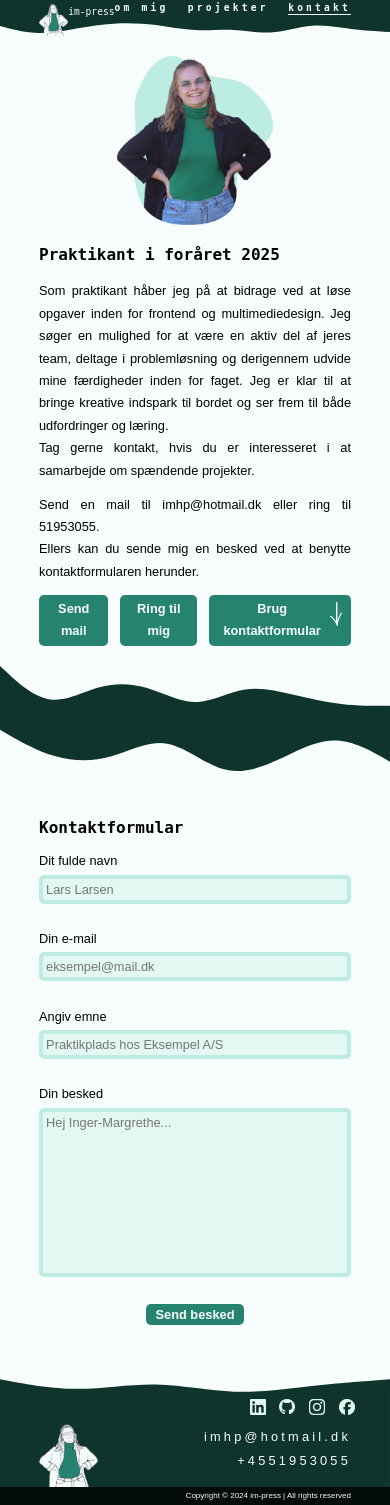
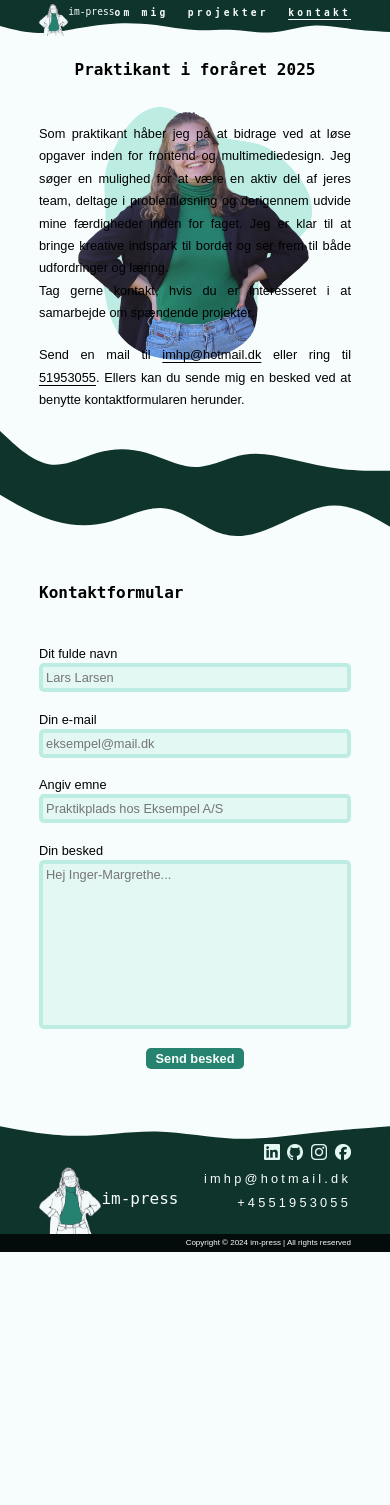
Before and after one commit to imhp1721/portfolio, a React (Vite) app: page /kontakt in a window 390 px wide. After the commit the page ends 1252 px from the top, so only its background shows below. Built offline with nearby package versions, Linux system fonts and the light colour scheme; a web font is replaced by a local one.

Commit message:
tablet version done + mobile started

```diff
--- a/src/App.css
+++ b/src/App.css
@@ -38,13 +38,11 @@
   /* --- border radius --- */
   --border_rad: 5px;
 
-  /* --- border radius --- */
+  /* --- most used spacing --- */
   --main_vertical_space: 3dvw;
 }
 
-/* -----------------------------------------------
-  GENERAL STYLING
------------------------------------------------ */
+/* --- GENERAL STYLING --------------------------------------------------------------------------------------------------------------------------------------------------------------------------------------------------------------------------------------------- */
 
 *,
 html,
@@ -115,9 +113,7 @@ h2 {
   font-size: var(--font_m);
 }
 
-/* ------------------------------------------------------------------------
-  REUSED CLASS STYLING
------------------------------------------------------------------------- */
+/* --- REUSED CLASS STYLING --------------------------------------------------------------------------------------------------------------------------------------------------------------------------------------------------------------------------------------------- */
 
 .main_grid {
   align-items: center;
@@ -125,6 +121,7 @@ h2 {
   grid-template-columns: repeat(12, 1fr);
   margin: 5dvw auto 10dvw;
   max-width: 1400px;
+  row-gap: var(--main_vertical_space);
   width: 80%;
 }
 
@@ -139,26 +136,40 @@ h2 {
   width: 100%;
 }
 
-/* -------------- text & image 2-part layout --------------------- */
+/* --- text & image 2-part layout --- */
+
+.txt_left h2,
+.txt_right h2 {
+  grid-column: 1 / -1;
+  grid-row: 1 / 2;
+}
 
 .txt_left article {
   grid-column: 1 / 8;
+  grid-row: 2 / 3;
 }
 
 .txt_left img,
 .txt_left .img_cluster {
   grid-column: 9 / -1;
+  grid-row: 2 / 3;
+}
+
+.txt_right h2 {
+  justify-self: end;
 }
 
 .txt_right article {
   grid-column: 6 / -1;
+  grid-row: 2 / 3;
 }
 
 .txt_right img {
   grid-column: 1 / 5;
+  grid-row: 2 / 3;
 }
 
-/* -------------- call-to-action elements --------------------- */
+/* --- call-to-action elements --- */
 
 .cta_txt {
   font-weight: var(--main_font_medium);
@@ -172,6 +183,7 @@ h2 {
   font-weight: var(--main_font_bold);
   padding: 1% 3%;
   transition: all 0.2s ease-in-out;
+  white-space: nowrap;
   width: fit-content;
 }
 
@@ -185,6 +197,10 @@ h2 {
   align-items: center;
   display: flex;
   gap: 1dvw;
+}
+
+.cta_btn.scroll img {
+  height: var(--font_m);
 }
 
 .logo,
@@ -207,38 +223,7 @@ footer .info .link a:hover {
   transform: scale(1.1);
 }
 
-/* --------------------------------------------------
-  HERO SECTION
---------------------------------------------------- */
-
-h1 {
-  color: var(--clr_light_bg);
-  font-size: var(--font_l);
-  letter-spacing: 0.1rem;
-  margin: 0 5%;
-  position: absolute;
-  text-shadow: 2px 2px 10px var(--clr_dark_txt);
-  top: 15dvh;
-  width: 90%;
-}
-
-.hero {
-  background-color: var(--clr_dark1);
-  position: relative;
-  text-align: center;
-}
-
-.hero img {
-  height: 300px;
-  max-height: 40dvh;
-  max-width: 1998px;
-  object-fit: cover;
-  width: 100%;
-}
-
-/* --------------------------------------------------------
-  NAVIGATION
--------------------------------------------------------- */
+/* --- NAVIGATION --------------------------------------------------------------------------------------------------------------------------------------------------------------------------------------------------------------------------------------------- */
 
 nav {
   font-size: var(--nav_size);
@@ -290,9 +275,7 @@ nav li {
   text-underline-offset: 0.2rem;
 }
 
-/* ------------------------------------------------------
-  FOOTER
-------------------------------------------------------- */
+/* --- FOOTER --------------------------------------------------------------------------------------------------------------------------------------------------------------------------------------------------------------------------------------------- */
 
 footer {
   align-items: end;
@@ -315,6 +298,8 @@ footer .logo h4 {
   font-weight: var(--header_regular);
   padding-top: 15%;
 }
+
+/* --- contact info & links --- */
 
 footer .info {
   display: flex;
@@ -358,6 +343,8 @@ footer .info .link {
   width: fit-content;
 }
 
+/* --- copyright --- */
+
 footer .copy {
   background-color: var(--clr_dark_txt);
   color: var(--clr_light_bg);
@@ -373,9 +360,7 @@ footer .copy p {
   text-align: right;
 }
 
-/* ---------------------------------------------------------
-  MAIN
---------------------------------------------------------- */
+/* --- MAIN --------------------------------------------------------------------------------------------------------------------------------------------------------------------------------------------------------------------------------------------- */
 
 main .info article {
   display: flex;
@@ -383,16 +368,41 @@ main .info article {
   gap: var(--main_vertical_space);
 }
 
-main .info article .buttons {
+.buttons {
   display: flex;
   gap: var(--main_vertical_space);
 }
 
-/* ---------------------------------------------------------
-  HOME
---------------------------------------------------------- */
+/* --- HOME --------------------------------------------------------------------------------------------------------- */
 
-/* -------------- marquee feature --------------------- */
+/* --- hero section --- */
+
+h1 {
+  color: var(--clr_light_bg);
+  font-size: var(--font_l);
+  letter-spacing: 0.1rem;
+  margin: 0 10dvw;
+  position: absolute;
+  text-shadow: 2px 2px 10px var(--clr_dark_txt);
+  top: 15dvh;
+  width: 80%;
+}
+
+.hero {
+  background-color: var(--clr_dark1);
+  position: relative;
+  text-align: center;
+}
+
+.hero img {
+  height: 300px;
+  max-height: 40dvh;
+  max-width: 1998px;
+  object-fit: cover;
+  width: 100%;
+}
+
+/* --- marquee feature --- */
 
 .feature {
   align-items: center;
@@ -427,7 +437,7 @@ main .info article .buttons {
   width: 230px;
 }
 
-/* ------------- skills section ----------------------- */
+/* --- skills section --- */
 
 .skills {
   padding-top: 5dvw;
@@ -511,38 +521,29 @@ main .info article .buttons {
   width: 67%;
 }
 
-/* --------------------------------------------------------------------------
-  OM MIG
---------------------------------------------------------------------------- */
+/* --- OM MIG ------------------------------------------------------------------------------------------------------- */
 
 .om_mig .info {
+  justify-items: center;
   position: relative;
 }
 
 .om_mig .info .full_fig_img {
-  grid-column: 2 / 4;
-  grid-row: 1 / -1;
   height: 100%;
   position: absolute;
   transition: all 0.5s ease-in-out; /* Smooth transition over 0.5 seconds */
+  max-width: 50%;
   z-index: 1;
 }
 
-.om_mig .info .blob {
-  grid-column: 1 / 5;
-  grid-row: 1 / -1;
-  margin: 25% 0;
-}
-
-.om_mig .info article {
-  grid-column: 6 / -1;
-  grid-row: 1 / -1;
-}
-
-/* ------ timeline section ------------------------------- */
+/* --- timeline section --- */
 
 .timeline {
   grid-template-rows: repeat(11, 1fr);
+}
+
+.timeline .wave {
+  align-self: center;
 }
 
 .year_txt {
@@ -561,7 +562,7 @@ main .info article .buttons {
 
 .mdu .year_txt,
 .intern .year_txt {
-  padding-top: 5%;
+  padding-top: 1.5dvw;
 }
 
 .mdu {
@@ -589,7 +590,7 @@ main .info article .buttons {
 
 .hf .year_txt,
 .ida .year_txt {
-  padding-bottom: 5%;
+  padding-bottom: 1.5dvw;
 }
 
 .hf {
@@ -600,7 +601,7 @@ main .info article .buttons {
   grid-column: 7 / 11;
 }
 
-/* ------ hobby section ------------------------------- */
+/* --- hobby section --- */
 
 .hobby {
   margin-top: 0;
@@ -618,7 +619,7 @@ main .info article .buttons {
   grid-column: 1 / -1;
 }
 
-/* ------ image carousel -------------- */
+/* --- image carousel --- */
 
 .img_carousel {
   grid-column: 1 / -1;
@@ -634,7 +635,7 @@ main .info article .buttons {
   text-align: right;
 }
 
-/* ------ image collage -------------- */
+/* --- image collage --- */
 
 .img_collage {
   align-items: center;
@@ -653,12 +654,11 @@ main .info article .buttons {
   margin-bottom: 1dvw;
 }
 
-/* --------------------------------------------------------------------------
-  PROJEKTER
---------------------------------------------------------------------------- */
+/* --- PROJEKTER ---------------------------------------------------------------------------------------------------- */
 
-.projekter .info {
+.projekter > .info {
   margin-bottom: 5dvw;
+  row-gap: var(--main_vertical_space);
 }
 
 .projekter .info h2 {
@@ -668,10 +668,16 @@ main .info article .buttons {
 .projekter .info .img_cluster {
   display: grid;
   grid-template-columns: subgrid;
+  height: 100%;
 }
 
-.projekter img:not(.wave) {
+.projekter img {
   border-radius: var(--blob_border_rad);
+}
+
+.projekter .wave,
+.projekter button img {
+  border-radius: 0;
 }
 
 .img_cluster .sem2_exam {
@@ -683,12 +689,14 @@ main .info article .buttons {
 }
 
 .img_cluster .interactive {
+  align-self: center;
   grid-column: 1 / 3;
   grid-row: 3 / 6;
   width: 80%;
 }
 
 .img_cluster .sem1_exam {
+  align-self: center;
   grid-column: 3 / -1;
   grid-row: 4 / 7;
   justify-self: end;
@@ -703,10 +711,20 @@ main .info article .buttons {
   width: 65%;
 }
 
-/* ------------- projects section ----------------------- */
+/* --- projects section --- */
 
-.projects {
+#projects {
   padding-top: 5dvw;
+}
+
+.projects .info {
+  padding-top: 5dvw;
+  margin-top: 0;
+}
+
+.projects .info article,
+.projects .info img {
+  grid-row: 1 / -1;
 }
 
 .projects .info.txt_right h2 {
@@ -717,15 +735,30 @@ main .info article .buttons {
   align-self: flex-end;
 }
 
-/* ---------------------------------------------------------------------------
-  KONTAKT
---------------------------------------------------------------------------- */
+/* --- KONTAKT ------------------------------------------------------------------------------------------------------ */
 
 .kontakt .info {
   margin-bottom: 5dvw;
+  row-gap: var(--main_vertical_space);
 }
 
-/* ------------- contact form ----------------------- */
+.kontakt .info img {
+  grid-row: 1 / 4;
+}
+
+.kontakt .cta_txt em {
+  font-style: normal;
+  text-decoration: underline solid 10%;
+  text-underline-offset: 0.2rem;
+}
+
+.kontakt .buttons {
+  display: none;
+  grid-column: 6 / -1;
+  grid-row: 3 / 4;
+}
+
+/* --- contact form --- */
 
 form.main_grid {
   margin-top: 0;
@@ -735,6 +768,7 @@ form.main_grid {
 
 form h2 {
   grid-column: 1 / -1;
+  padding-bottom: var(--main_vertical_space);
 }
 
 form div {
@@ -770,26 +804,52 @@ form .cta_btn {
   justify-self: center;
 }
 
-/* ------------------------------------------------------------------------
-  EXTRA LARGE SCREENS
--------------------------------------------------------------------------- */
+/* --- LARGE DESKTOP SCREENS --------------------------------------------------------------------------------------------------------------------------------------------------------------------------------------------------------------------------------------------- */
 
-@media only screen and (min-width: 1400px) {
+@media only screen and (min-width: 1200px) {
   :root {
     --main_vertical_space: 2dvw;
   }
 
+  /* --- text & image 2-part layout --- */
+
+  .txt_left h2 {
+    grid-column: 1 / 8;
+  }
+
+  .txt_left img,
+  .txt_left .img_cluster,
+  .txt_right img {
+    grid-row: 1 / 3;
+  }
+
+  .txt_right h2 {
+    grid-column: 6 / -1;
+    justify-self: baseline;
+  }
+
+  /* --- HOME --- */
+
   .skills .quote p {
     font-size: var(--nav_size);
   }
+
+  /* --- KONTAKT --- */
+
+  .kontakt .cta_txt em {
+    font-style: normal;
+    text-decoration: none;
+  }
+
+  .kontakt .buttons {
+    display: flex;
+  }
 }
 
-/* -----------------------------------------------------------------------
-  MEDIUM SCREENS
--------------------------------------------------------------------------- */
+/* --- MEDIUM MOBILE SCREENS --------------------------------------------------------------------------------------------------------------------------------------------------------------------------------------------------------------------------------------------- */
 
-@media only screen and (max-width: 800px) {
-  #root {
+@media only screen and (max-width: 850px) {
+  :root {
     /* --- font sizes --- */
     --font_xs: clamp(0.6rem, 0.9vw, 1rem);
     --font_s: clamp(0.8rem, 1vw, 1.1rem);
@@ -798,93 +858,86 @@ form .cta_btn {
     --font_l: clamp(1.8rem, 2.5vw, 2.8rem);
   }
 
-  /* --- NAVIGATION --- */
+  .main_grid {
+    width: 90%;
+  }
+
+  .grid_w_wave {
+    grid-template-columns: 5dvw repeat(12, 1fr) 5dvw;
+  }
+
+  /* --- text & image 2-part layout --- */
+
+  .txt_left article {
+    grid-column: 1 / 7;
+  }
+
+  .txt_left img,
+  .txt_left .img_cluster {
+    grid-column: 8 / -1;
+  }
+
+  .txt_right article {
+    grid-column: 6 / -1;
+  }
+
+  .txt_right img {
+    grid-column: 1 / 5;
+  }
+
+  /* --- NAVIGATION ------------------------------------------------------------------------------------------------- */
 
   nav .logo {
     grid-column: 2 / 6;
   }
 
-  /* ----------------
-    HERO SECTION
-  ----------------- */
-
-  h1 {
-    margin: 0 10%;
-    top: 7.5vh;
-    width: 80%;
-  }
-
-  .hero img {
-    max-height: 20vh;
-  }
-
-  /* ----------------
-    FOOTER
-  ----------------- */
-
-  footer .logo {
-    grid-column: 2 / 5;
-  }
-
-  footer .logo img {
-    max-width: 15vw;
-  }
+  /* --- FOOTER ----------------------------------------------------------------------------------------------------- */
 
   footer .logo h4 {
     white-space: nowrap;
+  }
+
+  footer .info h2 {
+    letter-spacing: normal;
   }
 
   footer .info {
     grid-column: 2 / -2;
   }
 
-  footer .info h2 {
-    padding-bottom: 3%;
+  footer .info .link {
+    font-weight: var(--main_font_light);
   }
 
-  footer .info .so_me {
-    padding-bottom: 2%;
+  /* --- MAIN ------------------------------------------------------------------------------------------------------- */
+
+  /* --- HOME --- */
+
+  .home .info article .cta_txt {
+    display: none;
   }
 
-  footer .info .so_me a {
-    padding-left: 3%;
-    width: 7%;
+  /* --- hero section --- */
+
+  h1 {
+    margin: 0;
+    top: 7vh;
+    width: 100%;
   }
 
-  footer .info .link {
-    font-weight: var(--main_font_light);
-    padding-bottom: 2%;
+  .hero img {
+    max-height: 15vh;
   }
-
-  /* ----------------
-    MAIN
-  ----------------- */
-
-  .info article {
-    grid-column: 1 / 8;
-  }
-
-  .info img {
-    grid-column: 9 / -1;
-  }
-
-  /* ----------------
-    HOME
-  ----------------- */
 
   /* --- marquee feature --- */
 
   .word {
     left: calc(200px * 17); /* width of each word * amount of words */
-    padding: 0.25% 0;
+    padding: 0.25dvw 0;
     width: 180px;
   }
 
   /* --- skills section --- */
-
-  .skills .quote p {
-    width: 80%;
-  }
 
   .bar {
     border-radius: 3px;
@@ -895,69 +948,129 @@ form .cta_btn {
     border-radius: 0;
   }
 
-  /* ----------------
-    CONTACT
-  ----------------- */
+  /* --- OM MIG --- */
 
-  .contact .info {
-    margin: 8% auto 8%;
+  .om_mig .info .full_fig_img,
+  .om_mig .info .blob {
+    grid-column: 1 / 4;
   }
 
-  .contact .cta_txt {
-    padding: 3% 0 3%;
+  .om_mig .info .full_fig_img {
+    max-width: 75%;
   }
 
-  form {
-    margin: 8% auto 8%;
+  .om_mig .info article {
+    grid-column: 5 / -1;
+  }
+
+  .om_mig .info article .cta_txt {
+    display: none;
+  }
+
+  /* --- timeline section --- */
+
+  .timeline {
+    grid-template-rows: repeat(9, 1fr);
+  }
+
+  .mdu,
+  .intern {
+    grid-row: 2 / 5;
+    width: 80%;
+  }
+
+  .hf,
+  .ida {
+    align-self: baseline;
+    grid-row: 6 / 9;
+    justify-self: center;
+    width: 57%;
+  }
+
+  /* --- PROJEKTER --- */
+
+  .img_cluster .sem2_exam {
+    width: 60%;
+  }
+
+  .img_cluster .interactive {
+    width: 90%;
+  }
+
+  .img_cluster .sem1_exam {
+    width: 85%;
+  }
+
+  .img_cluster .mobile_first {
+    grid-column: 1 / 4;
+    justify-self: center;
+    padding: 0;
+    width: 70%;
   }
 }
 
-/* ---------------------------------------------------------------------------
-  SMALL SCREENS
---------------------------------------------------------------------------- */
+/* --- SMALL MOBILE SCREENS --------------------------------------------------------------------------------------------------------------------------------------------------------------------------------------------------------------------------------------------- */
 
-@media only screen and (max-width: 450px) {
-  #root {
+@media only screen and (max-width: 550px) {
+  :root {
     /* --- font sizes --- */
     --font_xs: clamp(0.5rem, 0.5vw, 0.8rem);
     --font_s: clamp(0.8rem, 0.9vw, 1rem);
     --nav_size: clamp(0.6rem, 0.8vw, 1rem);
     --font_m: clamp(1rem, 1.2vw, 1.5rem);
     --font_l: clamp(1.2rem, 1.2vw, 1.8rem);
+
+    /* --- most used spacing --- */
+    --main_vertical_space: 5dvw;
   }
 
-  /* ----------------
-    HERO SECTION
-  ----------------- */
-
-  h1 {
-    margin: 0 15%;
-    top: 3vh;
-    width: 70%;
+  .main_grid {
+    width: 80%;
   }
 
-  .hero img {
-    max-height: 12vh;
+  .grid_w_wave {
+    grid-template-columns: 10dvw repeat(12, 1fr) 10dvw;
   }
 
-  /* ----------------
-    NAVIGATION
-  ----------------- */
+  /* --- text & image 2-part layout --- */
 
-  nav .logo {
+  .txt_left h2,
+  .txt_right h2 {
+    justify-self: center;
+  }
+
+  .txt_left img,
+  .txt_left .img_cluster,
+  .txt_right img {
+    grid-column: 1 / -1;
+    justify-self: center;
+    width: 75%;
+  }
+
+  .txt_left article,
+  .txt_right article {
+    grid-column: 1 / -1;
+    grid-row: 3 / 4;
+  }
+
+  .buttons {
+    justify-content: space-between;
+  }
+
+  /* --- NAVIGATION ------------------------------------------------------------------------------------------------- */
+
+  /* nav .logo {
     align-items: flex-start;
   }
 
   nav ul {
     align-items: flex-start;
     font-weight: var(--header_regular);
-  }
+  } */
 
-  /* ----------------
-    FOOTER
-  ----------------- */
+  /* --- FOOTER ----------------------------------------------------------------------------------------------------- */
 
-  footer .logo {
+  /* footer .logo {
     grid-column: 2 / 4;
   }
 
@@ -982,47 +1095,38 @@ form .cta_btn {
 
   footer .info .link {
     padding-bottom: 1%;
+  } */
+
+  /* --- MAIN ------------------------------------------------------------------------------------------------------- */
+
+  /* --- HOME --- */
+
+  /* --- hero section --- */
+
+  h1 {
+    top: 3vh;
   }
 
-  /* ----------------
-    MAIN
-  ----------------- */
-
-  main .info {
-    width: 80%;
+  .hero img {
+    max-height: 10dvh;
   }
-
-  .info article {
-    grid-column: 1 / -1;
-    grid-row: 2 / 3;
-  }
-
-  .info img {
-    grid-column: 4 / -4;
-    grid-row: 1 / 2;
-    margin: 0 auto 10%;
-  }
-
-  /* ----------------
-    HOME
-  ----------------- */
 
   /* --- marquee feature --- */
 
-  .feature {
+  /* .feature {
     padding: 5% 0;
   }
 
   .word {
     border-radius: 3px;
-    font-weight: var(--main_font_medium);
-    left: calc(160px * 17); /* width of each word * amount of words */
-    width: 150px;
+    font-weight: var(--main_font_medium); */
+    /* left: calc(160px * 17); width of each word * amount of words */
+    /* width: 150px; */
   }
 
   /* --- skills section --- */
 
-  .skills {
+  /* .skills {
     width: 80%;
   }
 
@@ -1042,13 +1146,13 @@ form .cta_btn {
 
   .skill {
     padding-bottom: 5%;
-  }
+  } */
 
   /* ----------------
     CONTACT
   ----------------- */
 
-  .contact .cta_txt {
+  /* .contact .cta_txt {
     padding: 4% 0 4%;
   }
 
@@ -1059,5 +1163,4 @@ form .cta_btn {
   form input,
   form textarea {
     margin: 2% 0 5%;
-  }
-}
+  } */
--- a/src/pages/Home.jsx
+++ b/src/pages/Home.jsx
@@ -21,8 +21,8 @@ function Home() {
       <Nav />
       <main className="home">
         <section className="info txt_left main_grid">
+          <h2>Designbevidst frontend udvikler</h2>
           <article>
-            <h2>Designbevidst frontend udvikler</h2>
             <p>
               Som multi&shy;medie&shy;design&shy;studerende med
               frontend-specialisering er jeg ikke blot teknisk, men også
@@ -30,7 +30,9 @@ function Home() {
               er intuitive og appellerende for brugeren, samtidig med at de er
               velfungerende og strukturerede i koden.
               <br />
-              Jeg har sans for at skabe content, hvilket jeg praktiserer gennem mit studiejob, men min sande passion ligger i at skabe harmoni mellem de tekniske og visuelle aspekter af mit fag.
+              Jeg har sans for at skabe content, hvilket jeg praktiserer gennem
+              mit studiejob, men min sande passion ligger i at skabe harmoni
+              mellem de tekniske og visuelle aspekter af mit fag.
             </p>
             <p className="cta_txt">
               Jeg søger praktikplads fra 6. januar 2025.
--- a/src/pages/Kontakt.jsx
+++ b/src/pages/Kontakt.jsx
@@ -46,9 +46,9 @@ function Kontakt() {
       <Nav />
       <main className="kontakt">
         <section className="info txt_right main_grid">
+          <h2>Praktikant i foråret 2025</h2>
           <img src={portrait} alt="Portrætfoto" />
           <article>
-            <h2>Praktikant i foråret 2025</h2>
             <p>
               Som praktikant håber jeg på at bidrage ved at løse opgaver inden
               for frontend og multimediedesign. Jeg søger en mulighed for at
@@ -61,11 +61,22 @@ function Kontakt() {
               spændende projekter.
             </p>
             <p className="cta_txt">
-              Send en mail til imhp@hotmail.dk eller ring til 51953055.
-              <br />
-              Ellers kan du sende mig en besked ved at benytte kontaktformularen
-              herunder.
+              Send en mail til{" "}
+              <Mailto
+                email="imhp@hotmail.dk"
+                subject="Praktikmulighed hos *tilføj din virksomhed*"
+                body=""
+              >
+                <em>imhp@hotmail.dk</em>
+              </Mailto>{" "}
+              eller ring til{" "}
+              <Callto phone="+4551953055">
+                <em>51953055</em>
+              </Callto>
+              . Ellers kan du sende mig en besked ved at benytte
+              kontaktformularen herunder.
             </p>
+          </article>
           <div className="buttons">
             <button className="cta_btn">
               <Mailto
@@ -91,7 +102,6 @@ function Kontakt() {
               />
             </button>
           </div>
-          </article>
         </section>
         <section>
           <img className="wave" src={wave} alt="Wave overgang" />
--- a/src/pages/OmMig.jsx
+++ b/src/pages/OmMig.jsx
@@ -37,9 +37,9 @@ function OmMig() {
       <Nav />
       <main className="om_mig">
         <section className="info txt_right main_grid">
+          <h2>Jeg fylder mit liv med kreativitet</h2>
           <MakeMeLaugh />
           <article>
-            <h2>Jeg fylder mit liv med kreativitet</h2>
             <p>
               Hele mit liv har jeg dyrket at være kreativ. Om det har været i
               stof, på papir, i træ eller digitalt. Finder jeg et nyt medie,
--- a/src/pages/Projekter.jsx
+++ b/src/pages/Projekter.jsx
@@ -15,7 +15,6 @@ import wave from "../assets/waves/transition.svg";
 //PROJEKTER
 
 function Projekter() {
-
   // SCROLL BUTTON FUNCTIONALITY
   // State to track hover state
   const [isHovered, setIsHovered] = useState(false);
```
Lines whose indentation alone changed are shown as unchanged.
